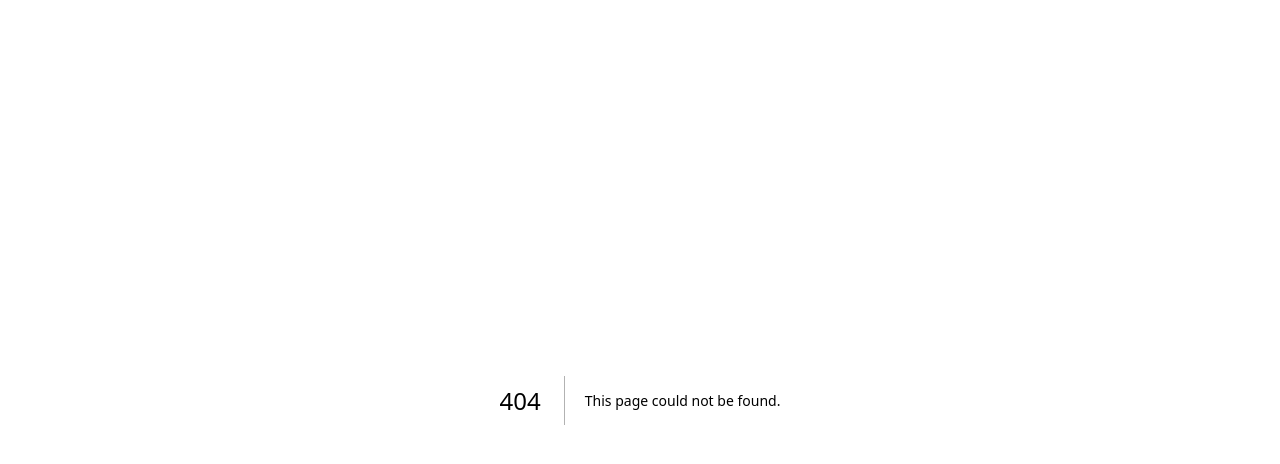
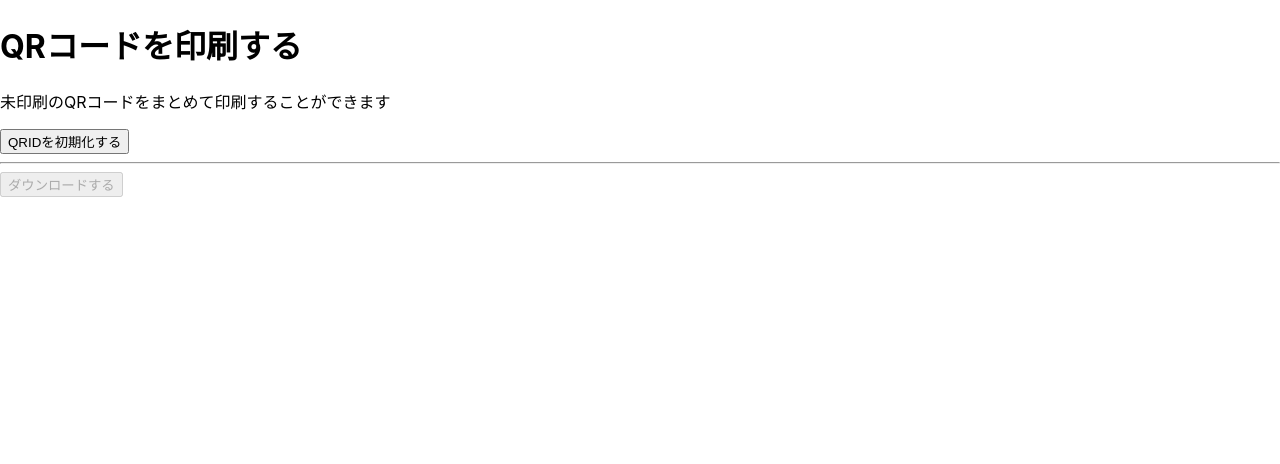
Before and after one commit to sohosai/qr-frontend, a Next.js app: page /printing in a window 1280 px wide. Before the commit this address had no page. Shown: the top 464 px of the page. Built offline with nearby package versions, Linux system fonts and the light colour scheme.

Commit message:
QRコードの印刷ページを実装

```diff
--- /dev/null
+++ b/src/pages/printing/index.tsx
@@ -0,0 +1,50 @@
+import Head from "next/head"
+
+import usePdf from "@/hooks/usePdf"
+import QRListPdf from "components/QRListPdf"
+import { genQRCodeID, QRCodeID } from "@/utils/qrid"
+import { useState } from "react"
+
+export default function Printing() {
+    const { targetRef, pdfHandler } = usePdf()
+    const onClickResetUuid = (): void => {
+        let qrids = []
+        for (let _ = 0; _ < 54; _++) {
+            qrids.push(genQRCodeID())
+        }
+        setQRIDs(qrids)
+    }
+    const [qrids, setQRIDs] = useState<QRCodeID[]>([])
+
+    const onClickDownloadPdf = (): void => {
+        pdfHandler({ name: 'test' })
+    }
+
+    return (
+        <>
+            <Head>
+                <title>印刷する | QR</title>
+                <meta name="description" content="物品管理" />
+                <link rel="icon" href="/favicon.ico" />
+            </Head>
+            <main>
+                <h1>QRコードを印刷する</h1>
+                <p>未印刷のQRコードをまとめて印刷することができます</p>
+                <div>
+                    <button
+                        onClick={onClickResetUuid}
+                    >QRIDを初期化する</button>
+                </div>
+                <hr />
+                <QRListPdf
+                    ref={targetRef}
+                    qrids={qrids}
+                />
+                <button
+                    disabled={qrids.length === 0}
+                    onClick={onClickDownloadPdf}
+                >ダウンロードする</button>
+            </main>
+        </>
+    )
+}
```
